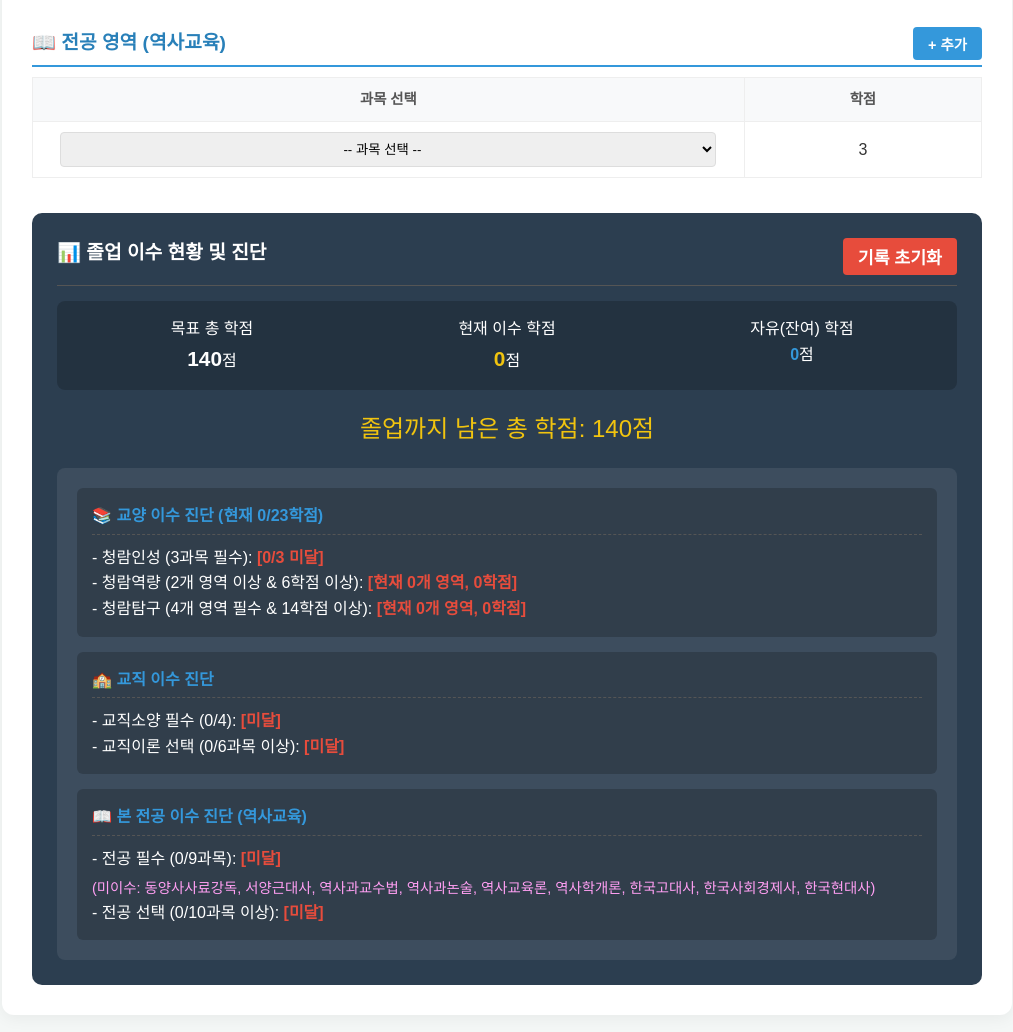
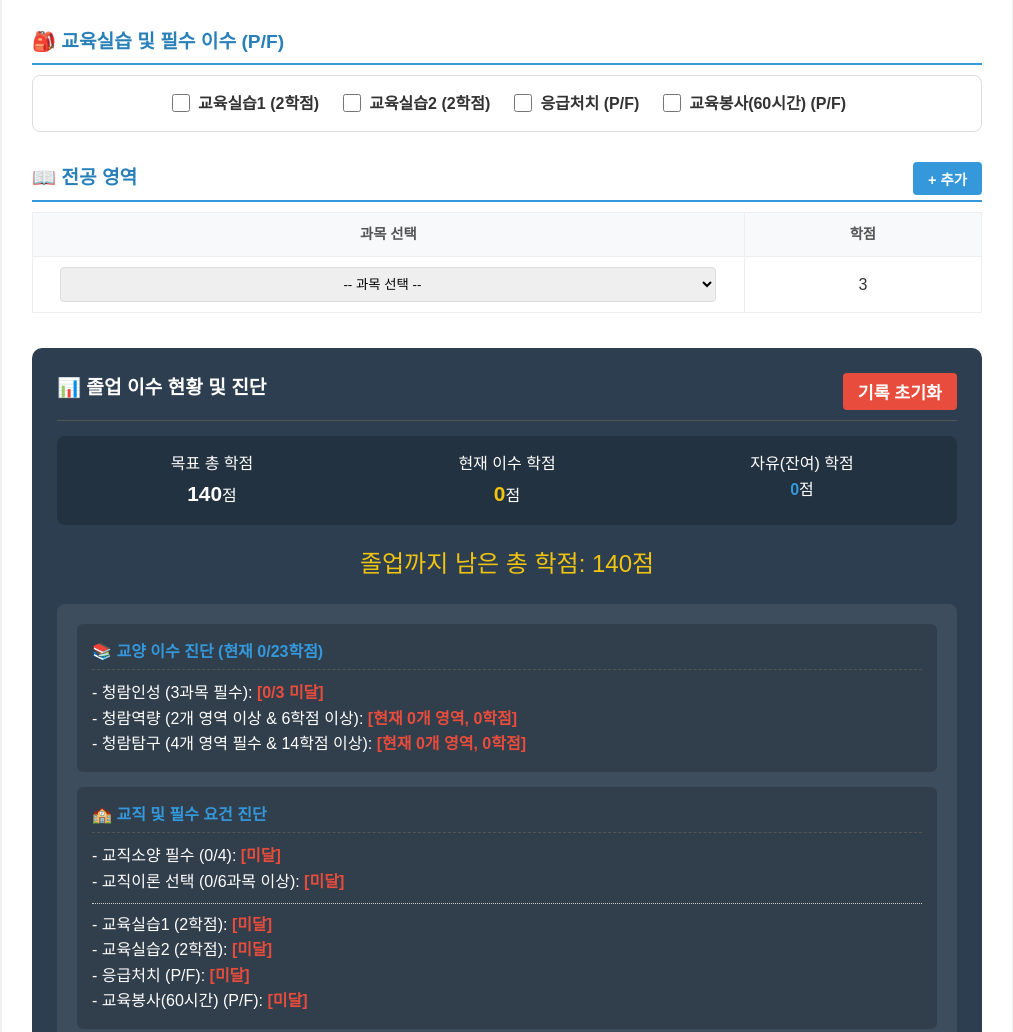
Before and after one commit to chunmi-legend/graduate, a plain HTML site: page index.html in a window 1280 px wide. Shown: the part 1047-2079 px from the top of the page, without its empty margins (133-1146 px from the left). Drawn offline with Linux system fonts and the light colour scheme.

Commit message:
Update index.html

```diff
--- a/index.html
+++ b/index.html
@@ -27,7 +27,7 @@
         select, input[type="text"], input[type="number"] { width: 95%; padding: 8px; border: 1px solid #ddd; border-radius: 4px; box-sizing: border-box; text-align: center; }
         .other-input { margin-top: 8px; border: 1px dashed #3498db; background-color: #f0f8ff; display: none; }
 
-        .checkbox-group { display: flex; gap: 20px; justify-content: center; padding: 15px; background: white; border: 1px solid #ddd; border-radius: 8px; font-weight: bold; }
+        .checkbox-group { display: flex; gap: 20px; justify-content: center; padding: 15px; background: white; border: 1px solid #ddd; border-radius: 8px; font-weight: bold; flex-wrap: wrap; }
         .checkbox-group label { cursor: pointer; display: flex; align-items: center; gap: 5px; }
         .checkbox-group input { width: 18px; height: 18px; cursor: pointer; }
 
@@ -66,10 +66,10 @@
             <label>복수전공 여부: </label>
             <select id="isDoubleMajor" onchange="toggleDoubleMajor()">
                 <option value="no">단일전공 (목표: 140학점)</option>
-                <option value="computer">복수전공 - 컴퓨터교육 (목표: 156학점)</option>
-                <option value="ethics">복수전공 - 윤리교육 (목표: 156학점)</option>
-                <option value="social">복수전공 - 일반사회교육 (목표: 156학점)</option>
-                <option value="geography">복수전공 - 지리교육 (목표: 156학점)</option>
+                <option value="computer">복수전공 - 컴퓨터 (목표: 156학점)</option>
+                <option value="ethics">복수전공 - 윤리 (목표: 156학점)</option>
+                <option value="social">복수전공 - 일반사회 (목표: 156학점)</option>
+                <option value="geography">복수전공 - 지리 (목표: 156학점)</option>
             </select>
         </div>
     </div>
@@ -79,12 +79,12 @@
     <div class="sub-header"><span>🌱 청람인성 (과목당 1학점, 3과목 필수 체크)</span></div>
     <div class="checkbox-group">
         <label><input type="checkbox" class="inseong-chk" value="교원 인성의 실천" data-credit="1" onchange="calculate()"> 교원 인성의 실천</label>
-        <label><input type="checkbox" class="inseong-chk" value="더불어 사는 시민 인성" data-credit="1" onchange="calculate()"> 더불어 사는 시민 인성</label>
+        <label><input type="checkbox" class="inseong-chk" value="더불어 사는 시민 인성" data-credit="1" onchange="calculate()"> 더불어 사는 시민 인성(舊 공인함)</label>
         <label><input type="checkbox" class="inseong-chk" value="청람인의 책임과 실천" data-credit="1" onchange="calculate()"> 청람인의 책임과 실천</label>
     </div>
 
     <div class="sub-header">
-        <span>🚀 교양(청람역량, 청람탐구) </span>
+        <span>🚀 교양 청람역량, 청람탐구</span>
         <button class="add-btn" onclick="addGyoyangRow()">+ 추가</button>
     </div>
     <table>
@@ -104,7 +104,17 @@
     </table>
 
     <div class="section-header">
-        <div class="section-title">📖 전공 영역 (역사교육)</div>
+        <div class="section-title">🎒 교육실습 및 필수 이수 (P/F)</div>
+    </div>
+    <div class="checkbox-group">
+        <label><input type="checkbox" class="prac-chk" id="chk-prac1" value="교육실습1" onchange="calculate()"> 교육실습1 (2학점)</label>
+        <label><input type="checkbox" class="prac-chk" id="chk-prac2" value="교육실습2" onchange="calculate()"> 교육실습2 (2학점)</label>
+        <label><input type="checkbox" class="prac-chk" id="chk-cpr" value="응급처치" onchange="calculate()"> 응급처치 (P/F)</label>
+        <label><input type="checkbox" class="prac-chk" id="chk-vol" value="교육봉사" onchange="calculate()"> 교육봉사(60시간) (P/F)</label>
+    </div>
+
+    <div class="section-header">
+        <div class="section-title">📖 전공 영역 </div>
         <button class="add-btn" onclick="addMajorRow()">+ 추가</button>
     </div>
     <table>
@@ -430,6 +440,7 @@
             year: document.getElementById("studentYear").value,
             doubleMajor: document.getElementById("isDoubleMajor").value,
             inseong: Array.from(document.querySelectorAll(".inseong-chk")).map(chk => chk.checked),
+            prac: Array.from(document.querySelectorAll(".prac-chk")).map(chk => chk.checked),
             gyoyang: Array.from(document.querySelectorAll("#combinedGyoyangTable tr")).map(tr => ({
                 course: tr.querySelector(".g-select").value, otherCourse: tr.querySelector(".other-input").value,
                 otherDomain: tr.querySelector(".g-other-domain").value, credit: tr.querySelector(".g-credit").value
@@ -455,6 +466,9 @@
 
             const chks = document.querySelectorAll(".inseong-chk");
             if (data.inseong) data.inseong.forEach((checked, i) => { if (chks[i]) chks[i].checked = checked; });
+
+            const pChks = document.querySelectorAll(".prac-chk");
+            if (data.prac) data.prac.forEach((checked, i) => { if (pChks[i]) pChks[i].checked = checked; });
 
             document.getElementById("combinedGyoyangTable").innerHTML = ""; document.getElementById("teachingTable").innerHTML = "";
             document.getElementById("majorTable").innerHTML = ""; document.getElementById("doubleMajorTable").innerHTML = "";
@@ -515,6 +529,17 @@
         const targetTotal = (isDouble !== "no") ? 156 : 140;
         document.getElementById("targetTotal").innerText = targetTotal;
 
+        // 교육실습 및 필수 확인
+        let pracSum = 0;
+        const prac1 = document.getElementById("chk-prac1").checked;
+        const prac2 = document.getElementById("chk-prac2").checked;
+        const cpr = document.getElementById("chk-cpr").checked;
+        const vol = document.getElementById("chk-vol").checked;
+
+        if (prac1) pracSum += 2;
+        if (prac2) pracSum += 2;
+        const pracPass = prac1 && prac2 && cpr && vol;
+
         // 교양
         let iCount = 0; document.querySelectorAll(".inseong-chk").forEach(chk => { if (chk.checked) iCount++; });
         let ySum = 0, tqSum = 0; const ySet = new Set(), tqSet = new Set();
@@ -561,7 +586,8 @@
             if (val) { dSum += credit; selectedDouble.add(val); }
         });
 
-        const total = totalGyoyang + tSum + mSum + dSum;
+        // 총 학점에 교육실습(pracSum) 포함
+        const total = totalGyoyang + tSum + mSum + dSum + pracSum;
         document.getElementById("currentTotal").innerText = total;
 
         const reqGyoyang = (year === "2024") ? 23 : 25;
@@ -681,14 +707,14 @@
             `;
         }
 
-        const freeTotal = total - (Math.min(totalGyoyang, reqGyoyang) + Math.min(tSum, reqTeachTotal) + Math.min(mSum, 57) + (isDouble !== "no" ? Math.min(dSum, reqDoubleTotal) : 0));
+        const freeTotal = total - (Math.min(totalGyoyang, reqGyoyang) + Math.min(tSum + pracSum, reqTeachTotal) + Math.min(mSum, 57) + (isDouble !== "no" ? Math.min(dSum, reqDoubleTotal) : 0));
         document.getElementById("freeTotal").innerText = freeTotal > 0 ? freeTotal : 0;
 
         const gyoyangAllPass = (iCount === 3) && (ySet.size >= 2 && ySum >= 6) && (tqSet.size === 4 && tqSum >= 14) && (totalGyoyang >= reqGyoyang);
         const teachPass = (teachManCount >= reqTeachMan && teachTheoCount >= 6);
         const majorPass = (mBasicCount === 9 && mSelectCount >= 10);
 
-        const allMet = gyoyangAllPass && teachPass && majorPass && (isDouble === "no" || doublePass);
+        const allMet = gyoyangAllPass && teachPass && majorPass && (isDouble === "no" || doublePass) && pracPass;
 
         const resText = document.getElementById("finalResultText");
         if (total >= targetTotal) {
@@ -708,9 +734,15 @@
                 - 청람탐구 (4개 영역 필수 & 14학점 이상): ${(tqSet.size === 4 && tqSum >= 14) ? '<span class="pass">[충족]</span>' : `<span class="fail">[현재 ${tqSet.size}개 영역, ${tqSum}학점]</span>`}
             </div>
             <div class="status-item">
-                <h4>🏫 교직 이수 진단</h4>
+                <h4>🏫 교직 및 필수 요건 진단</h4>
                 - 교직소양 필수 (${teachManCount}/${reqTeachMan}): ${teachManCount >= reqTeachMan ? '<span class="pass">[충족]</span>' : '<span class="fail">[미달]</span>'} <br>
-                - 교직이론 선택 (${teachTheoCount}/6과목 이상): ${teachTheoCount >= 6 ? '<span class="pass">[충족]</span>' : '<span class="fail">[미달]</span>'}
+                - 교직이론 선택 (${teachTheoCount}/6과목 이상): ${teachTheoCount >= 6 ? '<span class="pass">[충족]</span>' : '<span class="fail">[미달]</span>'} <br>
+                <div style="margin-top: 8px; border-top: 1px dotted #ccc; padding-top: 8px;">
+                    - 교육실습1 (2학점): ${prac1 ? '<span class="pass">[충족]</span>' : '<span class="fail">[미달]</span>'}<br>
+                    - 교육실습2 (2학점): ${prac2 ? '<span class="pass">[충족]</span>' : '<span class="fail">[미달]</span>'}<br>
+                    - 응급처치 (P/F): ${cpr ? '<span class="pass">[충족]</span>' : '<span class="fail">[미달]</span>'}<br>
+                    - 교육봉사(60시간) (P/F): ${vol ? '<span class="pass">[충족]</span>' : '<span class="fail">[미달]</span>'}
+                </div>
             </div>
             <div class="status-item">
                 <h4>📖 본 전공 이수 진단 (역사교육)</h4>
```
